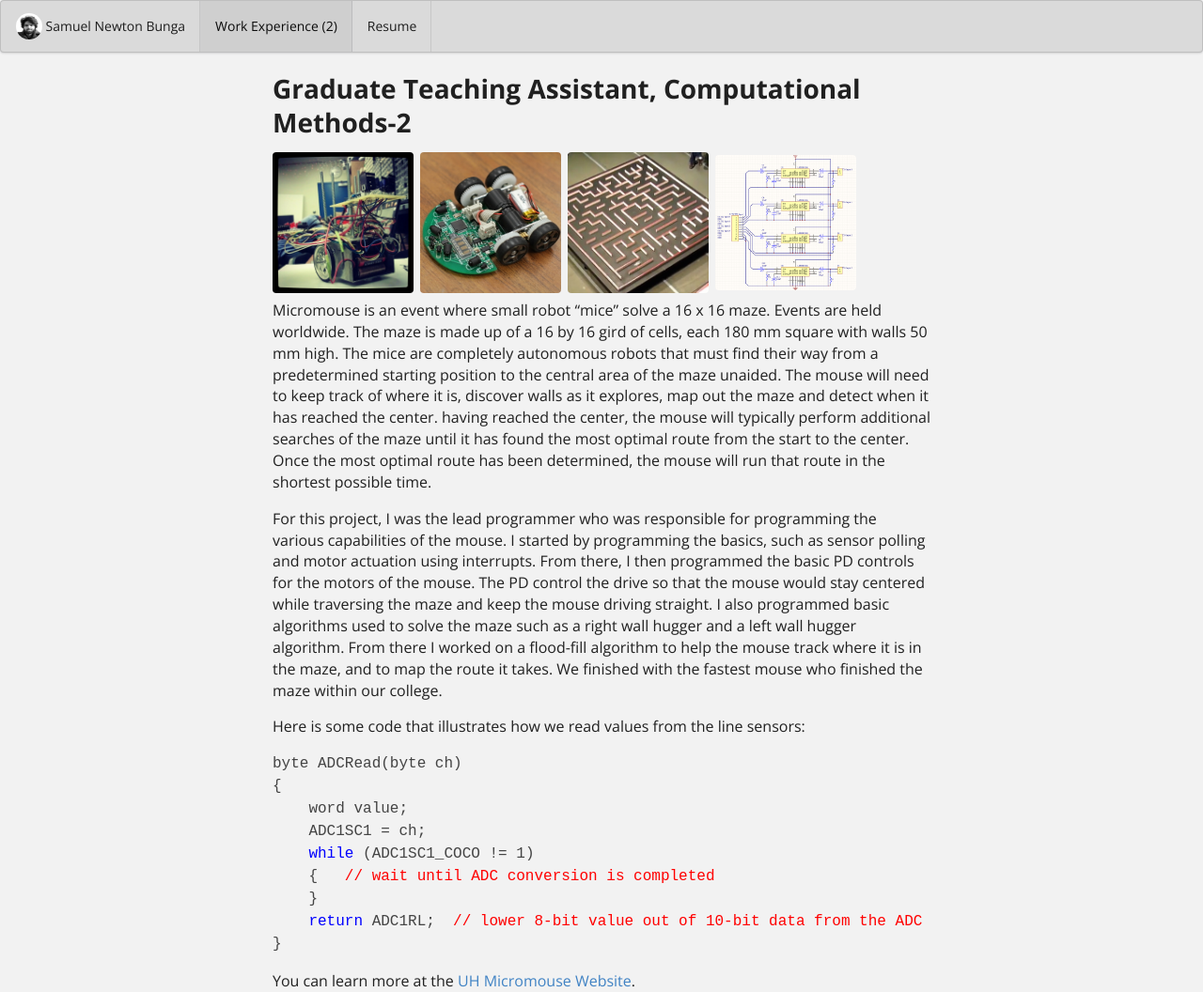
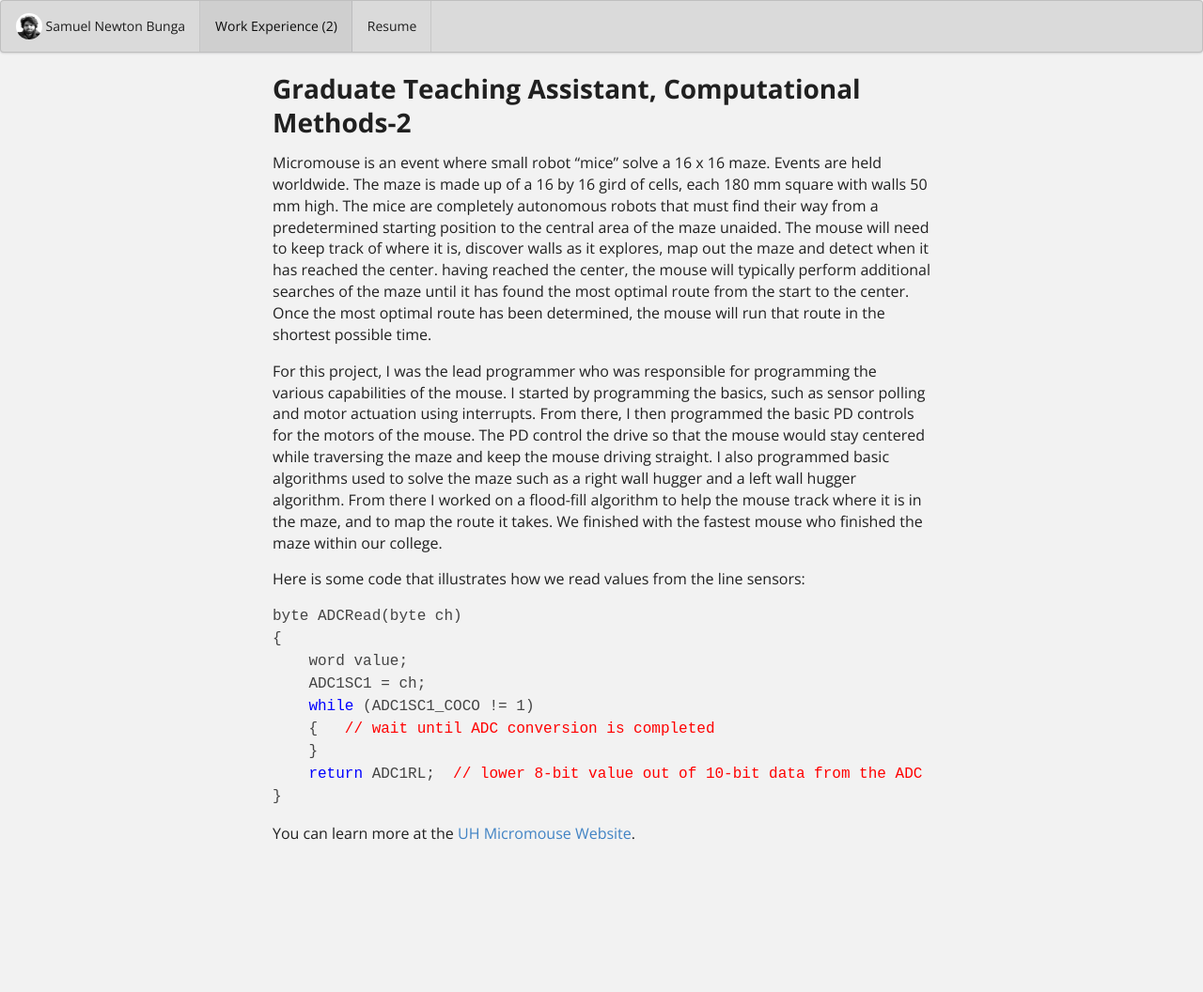
Before and after one commit to samuelbunga/samuelbunga.github.io, a Jekyll site: the page built from projects/project-1.md, in a window 1280 px wide. Shown: the whole page at 94% size. Built offline with Jekyll 4.4.1, drawn with Linux system fonts in a browser that asks for light colours; after the commit the page ends 900 px from its top, so only the background shows below that.

Commit message:
Update project-1.md

```diff
--- a/projects/project-1.md
+++ b/projects/project-1.md
@@ -1,7 +1,7 @@
 ---
 layout: project
 type: project
-image: images/micromouse.jpg
+image: images/NEU.png
 title: Graduate Teaching Assistant, Computational Methods-2
 permalink: projects/TA
 # All dates must be YYYY-MM-DD format!
@@ -12,15 +12,9 @@ labels:
   - R
   - Git
   - Linux Shell Scripting
-summary: My team developed a robotic mouse that won first place in the 2015 UH Micromouse competition.
+summary: Assisted Prof. Chesley Leslin in conducting and evaluating lab hours, assignments and quizzes for a class of 30 students.
 ---
 
-<div class="ui small rounded images">
-  <img class="ui image" src="../images/micromouse-robot.png">
-  <img class="ui image" src="../images/micromouse-robot-2.jpg">
-  <img class="ui image" src="../images/micromouse.jpg">
-  <img class="ui image" src="../images/micromouse-circuit.png">
-</div>
 
 Micromouse is an event where small robot “mice” solve a 16 x 16 maze.  Events are held worldwide.  The maze is made up of a 16 by 16 gird of cells, each 180 mm square with walls 50 mm high.  The mice are completely autonomous robots that must find their way from a predetermined starting position to the central area of the maze unaided.  The mouse will need to keep track of where it is, discover walls as it explores, map out the maze and detect when it has reached the center.  having reached the center, the mouse will typically perform additional searches of the maze until it has found the most optimal route from the start to the center.  Once the most optimal route has been determined, the mouse will run that route in the shortest possible time.
 
```
